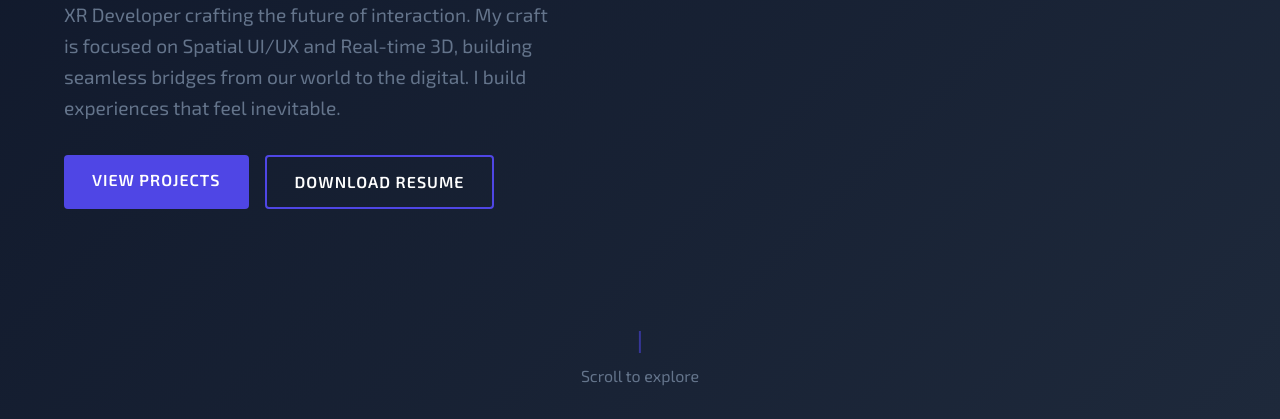
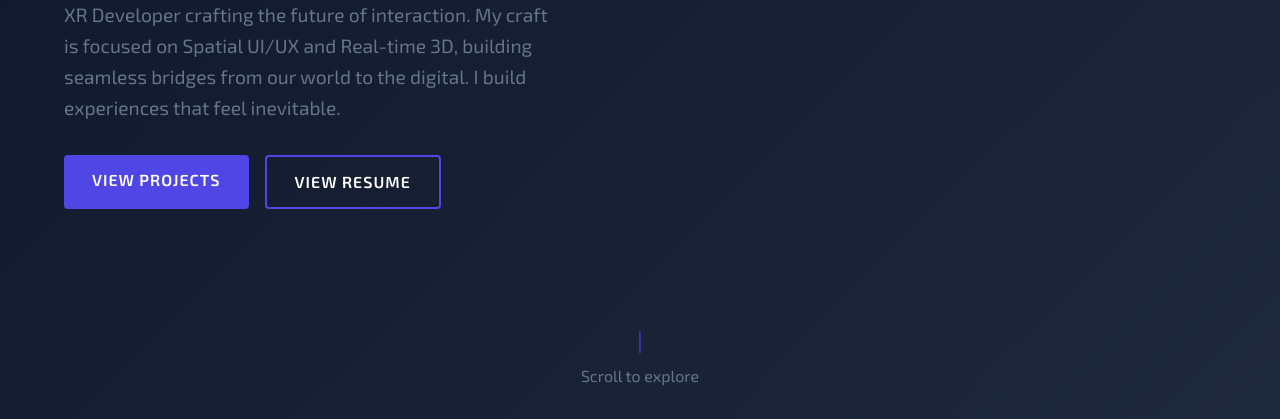
Before and after one commit to SivasakthiNataraj/Sivasakthi-Nataraj, a plain HTML site: page index.html in a window 1280 px wide. Shown: the part 381-800 px from the top of the page. Drawn offline with nearby package versions, Linux system fonts and the light colour scheme.

Commit message:
Update index.html

```diff
--- a/index.html
+++ b/index.html
@@ -42,7 +42,7 @@
                 <p class="hero-subtitle">XR Developer crafting the future of interaction. My craft is focused on Spatial UI/UX and Real-time 3D, building seamless bridges from our world to the digital. I build experiences that feel inevitable.</p>
                 <div class="hero-buttons">
                     <a href="#projects" class="btn btn-primary">View Projects</a>
-                    <a href="public/Resume_Sivasakthi_Nataraj.pdf" target="_blank" rel="noopener noreferrer" class="btn btn-secondary">Download Resume</a>
+                    <a href="public/Resume_Sivasakthi_Nataraj.pdf" target="_blank" rel="noopener noreferrer" class="btn btn-secondary">View Resume</a>
                 </div>
             </div>
             <div class="hero-visual">
```
